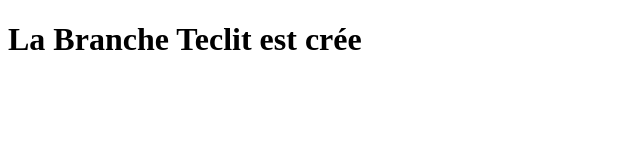
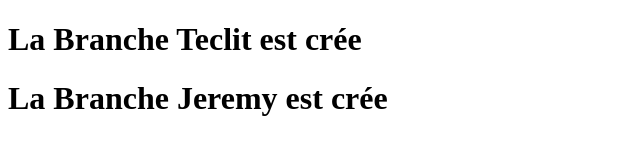
Before and after one commit to CDAlognes/LearnGit, a plain HTML site: page index.html in a window 1280 px wide. Shown: the whole page, without its empty margins (0-640 px from the left). Drawn offline with Linux system fonts and the light colour scheme.

Commit message:
ajout branch jeremy

```diff
--- a/index.html
+++ b/index.html
@@ -8,5 +8,6 @@
 </head>
 <body>
         <h1> La Branche Teclit est crée </h1>
+        <h1> La Branche Jeremy est crée </h1>
 </body>
 </html>
```
